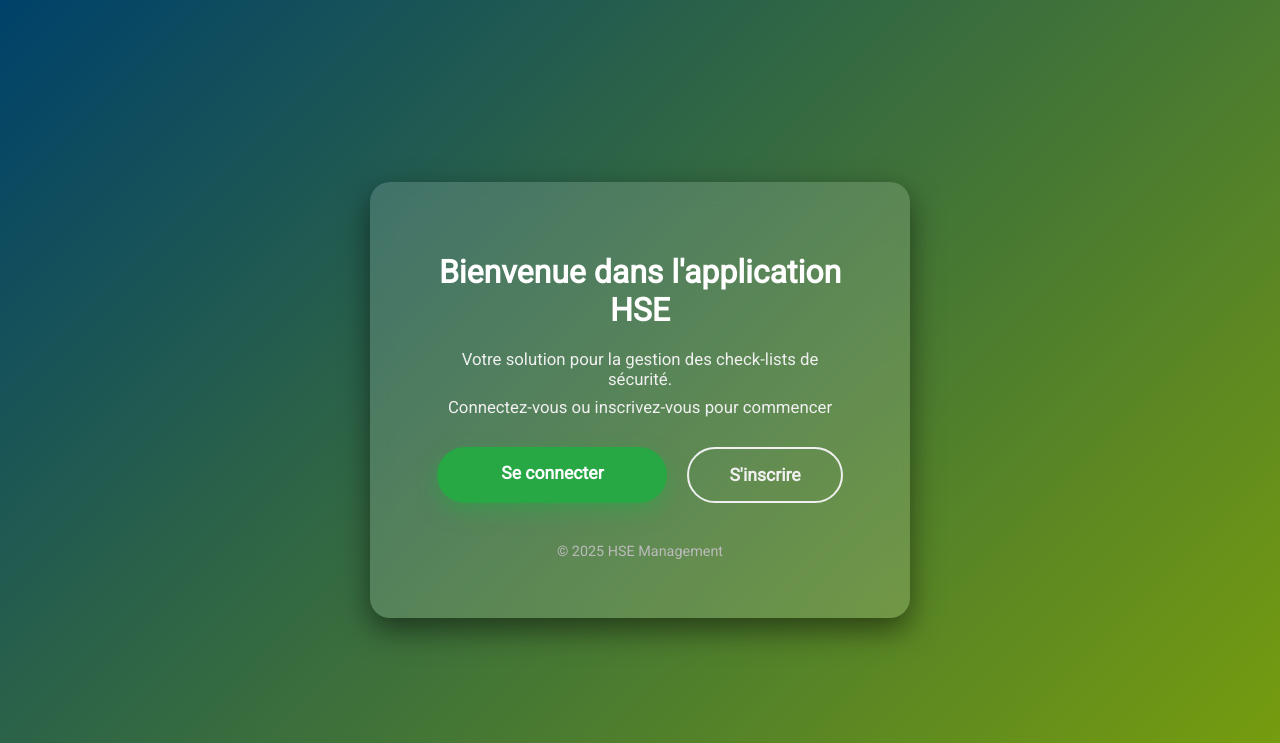
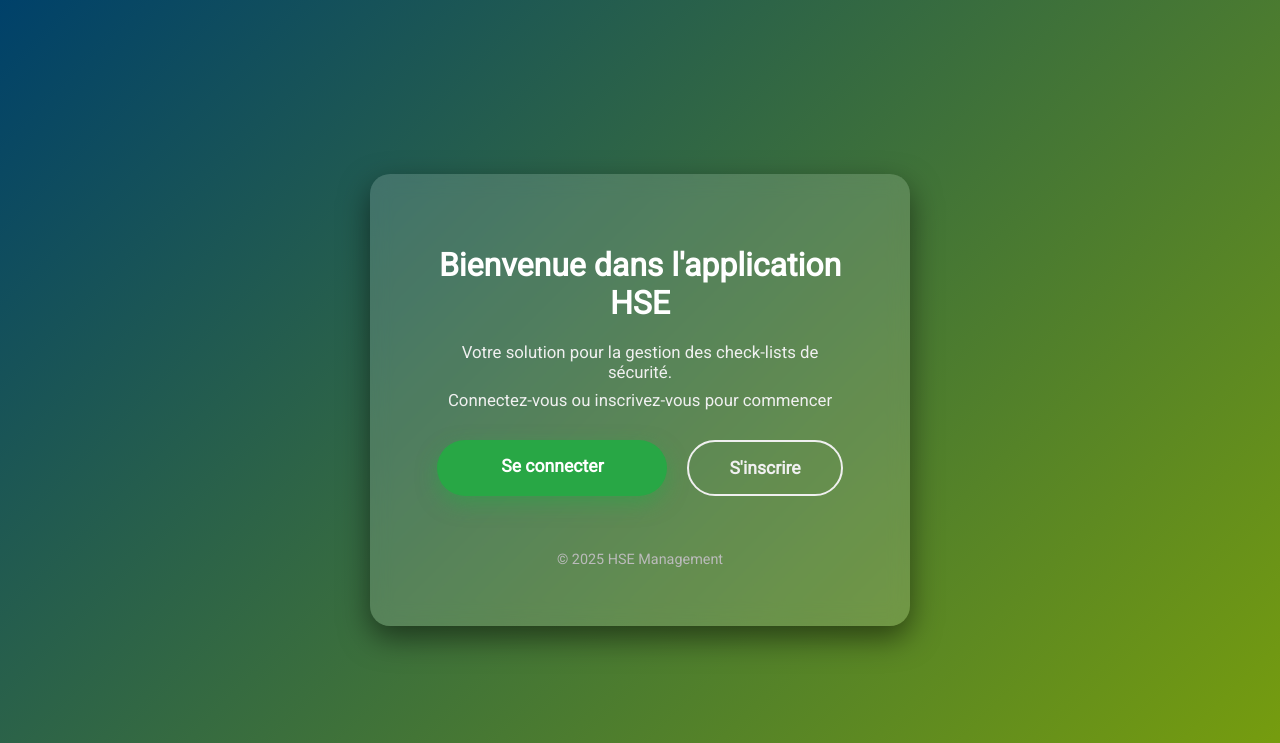
Before and after one commit to Mohamed-Taha85/MY-PROJECT, a Flask app: page / in a window 1280 px wide. Shown: the top 743 px of the page. Run offline with Flask 3, Linux system fonts and the light colour scheme.

Commit message:
Fix table alignment and improve button spacing in UI

```diff
--- a/static/style.css
+++ b/static/style.css
@@ -170,6 +170,8 @@ body {
     text-align: center;
     box-shadow: 0 12px 30px rgba(0, 0, 0, 0.5);
     backdrop-filter: blur(10px);
+    margin-left: auto;
+    margin-right: auto;
 }
 
 .dashboard-container h1 {
@@ -352,3 +354,16 @@ body {
 .remove-btn:hover {
   background-color: #e60000;
 }
+
+.btn,
+.btn-auth,
+.btn-secondary,
+.btn-secondary-auth {
+  margin-bottom: 15px;
+}
+
+.auth-buttons {
+  gap: 20px;
+  flex-wrap: wrap;
+  justify-content: center;
+}
```
